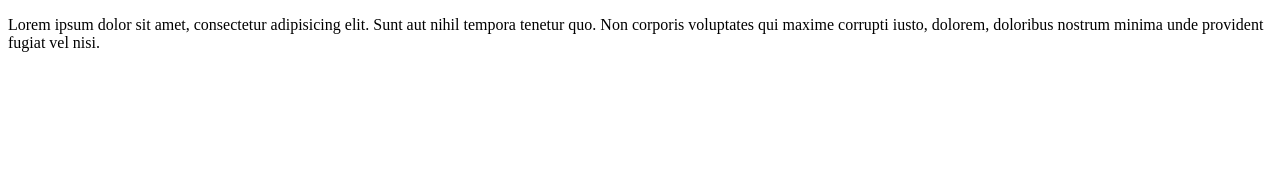
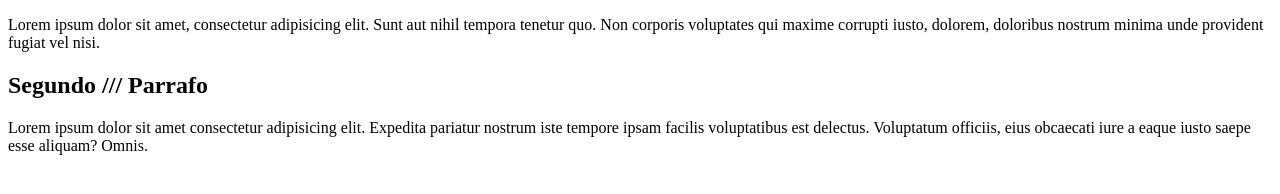
Before and after one commit to rocioortiz14/PruebaGit, a plain HTML site: page index.html in a window 1280 px wide. Drawn offline with Linux system fonts and the light colour scheme.

Commit message:
Tercer encomendado desde consola

```diff
--- a/index.html
+++ b/index.html
@@ -10,5 +10,9 @@
         Sunt aut nihil tempora tenetur quo.
         Non corporis voluptates qui maxime corrupti iusto,
         dolorem, doloribus nostrum minima unde provident fugiat vel nisi.</p>
+        <h2>Segundo /// Parrafo</h2>
+        <p>Lorem ipsum dolor sit amet consectetur adipisicing elit.
+            Expedita pariatur nostrum iste tempore ipsam facilis voluptatibus est delectus.
+            Voluptatum officiis, eius obcaecati iure a eaque iusto saepe esse aliquam? Omnis.</p>
 </body>
 </html>
```
